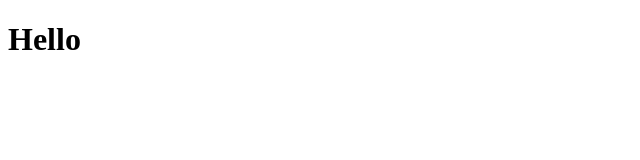
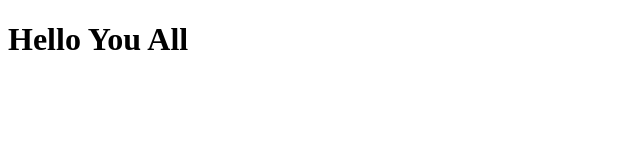
Before and after one commit to hasanabidruposh/hudai, a plain HTML site: page index.html in a window 1280 px wide. Shown: the whole page, without its empty margins (0-640 px from the left). Drawn offline with Linux system fonts and the light colour scheme.

Commit message:
last commit

```diff
--- a/index.html
+++ b/index.html
@@ -9,7 +9,7 @@
 </head>
 
 <body>
-    <h1>Hello</h1>
+    <h1>Hello You All</h1>
 
 </body>
 
```
